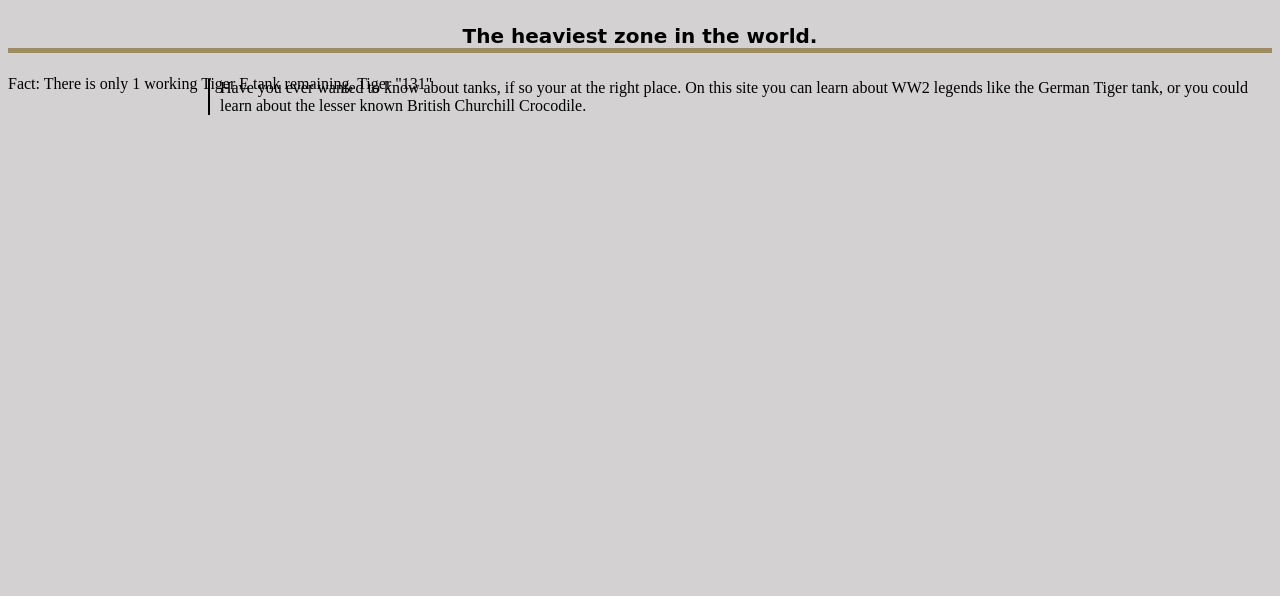
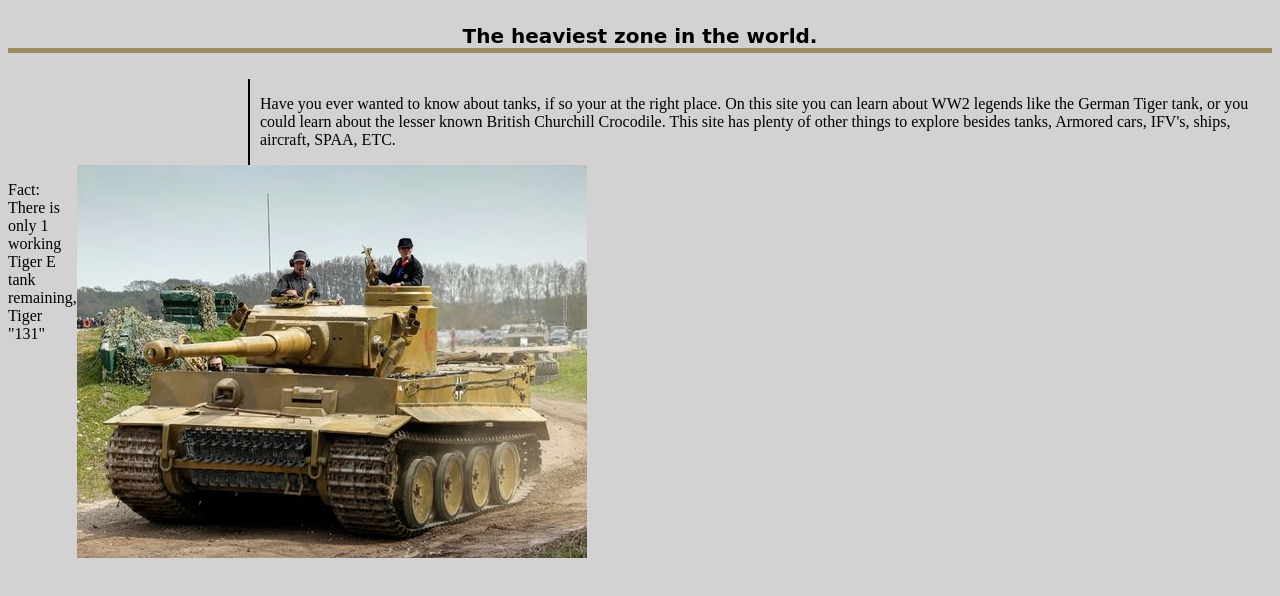
Before and after one commit to messiah-porter/Landing-page-Project, a plain HTML site: page index.html in a window 1280 px wide. Shown: the part 112-708 px from the top of the page. Drawn offline with Linux system fonts and the light colour scheme; a web font is replaced by a local one.

Commit message:
planning to completly redo layout

```diff
--- a/index.html
+++ b/index.html
@@ -15,11 +15,12 @@
     </div>
 
     <div class="info">
-        <p>Have you ever wanted to know about tanks, if so your at the right place. On this site you can learn about WW2 legends like the German Tiger tank, or you could learn about the lesser known British Churchill Crocodile.</p>
+        <p>Have you ever wanted to know about tanks, if so your at the right place. On this site you can learn about WW2 legends like the German Tiger tank, or you could learn about the lesser known British Churchill Crocodile. This site has plenty of other things to explore besides tanks, Armored cars, IFV's, ships, aircraft, SPAA, ETC.</p>
     </div>
 
     <div class="fact1">
         <p>Fact: There is only 1 working Tiger E tank remaining, Tiger "131"</p>
+        <img src="Tiger-131.jpg" alt="An image of Tiger tank '131'">
     </div>
 </body>
 </html>
--- a/style.css
+++ b/style.css
@@ -33,17 +33,22 @@ h4 {
 }
 
 .info {
+    display: flex;
     align-items: center;
-    margin-left: 200px;
+    margin-left: 30vh;
     /* margin-right: ; */
     border-left: 2px solid black;
     padding-left: 10px;
-
+    justify-content: center;
 }
 
 .fact1 {
-    margin-right: 700px;
-    position: relative;
-    bottom: 56px;
+    display: flex;
+    margin-right: 150vh;
+    justify-content: left;
+    margin-top: 0;
+}
 
+image {
+    width: 20px;
 }
```
Also changed, not shown: Tiger-131.jpg (added), 1 other file.
